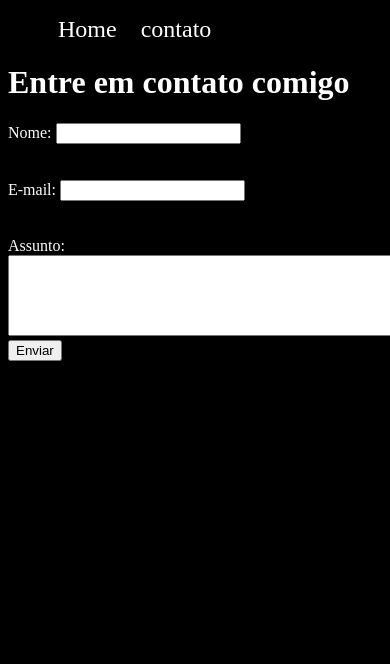
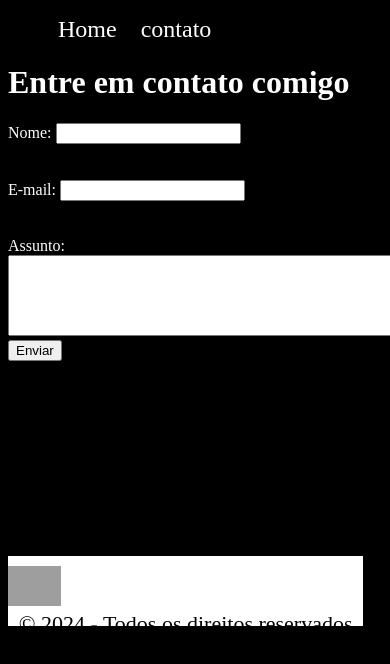
Before and after one commit to Carol-Cruz/PRATICA_HTML_1, a plain HTML site: page contato.html in a window 390 px wide. Shown: the top 664 px of the page. Drawn offline with Linux system fonts and the light colour scheme; grey boxes are pictures that could not be loaded.

Commit message:
CSS alterado

```diff
--- a/assets/img/CSS/style.css
+++ b/assets/img/CSS/style.css
@@ -27,7 +27,19 @@ p{
 
 .body{
 
-    background-color: #000000;
+  background-color: #000000;
+      -webkit-animations: carol 10s;
+      animation: carol 10s;
+    }
+        @keyframes carol {
+
+     0%{background: #ffffff;}
+    20%{background: #000000;}
+    40%{background: #ffffff;}
+    60%{background: #000000;}
+    80%{background: #ffffff;}
+    100%{background: #000000;}
+
 }
 
   .container{
@@ -61,6 +73,8 @@ p{
 
   form{
     color: #ffffff;
+    margin-bottom: 195px;
+
   }
 
 
@@ -75,6 +89,7 @@ p{
   .bodycontato{
 
     background-color: #000000;
+
 
   }
 
@@ -99,6 +114,8 @@ p{
     color: rgb(255, 255, 255);
     text-align: center;
     padding: 25px 0;
+    max-height: 50px;
+
 
   }
 
@@ -118,6 +135,7 @@ p{
   }
 
   .rodape{
+    margin-top: 5px;
     text-align: center;
     color: rgb(0, 0, 0);
   }
@@ -140,4 +158,15 @@ p{
     .social-links {
        flex-direction: column;
      }
+
+     footer {
+      max-height: 50px;
+      width: 95%;
+      padding: 10px 0;
+
+    }
+
+
+
+
    }
--- a/contato.html
+++ b/contato.html
@@ -31,9 +31,11 @@
         <button>Enviar</button>
     </form>
 
-
-
-
-
+    <footer>
+        <div class="social-links">
+          <a href="https://github.com/Carol-Cruz" target="_blank"><img src="https://sachadev.fr/img/github2.png" alt="GitHub"></a>
+        </div>
+        <p class="rodape">&copy; 2024 - Todos os direitos reservados</p>
+    </footer>
 </body>
 </html>
```
